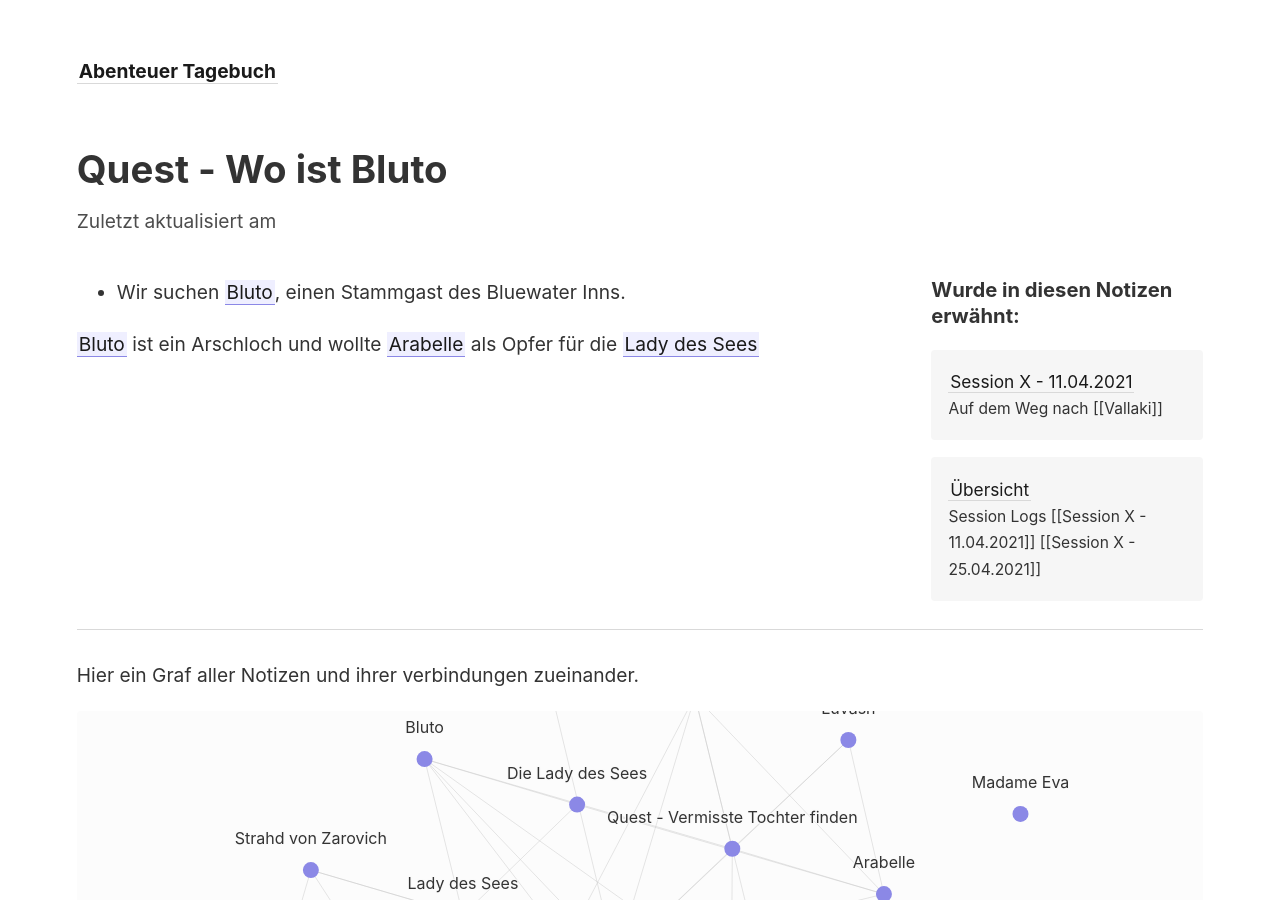
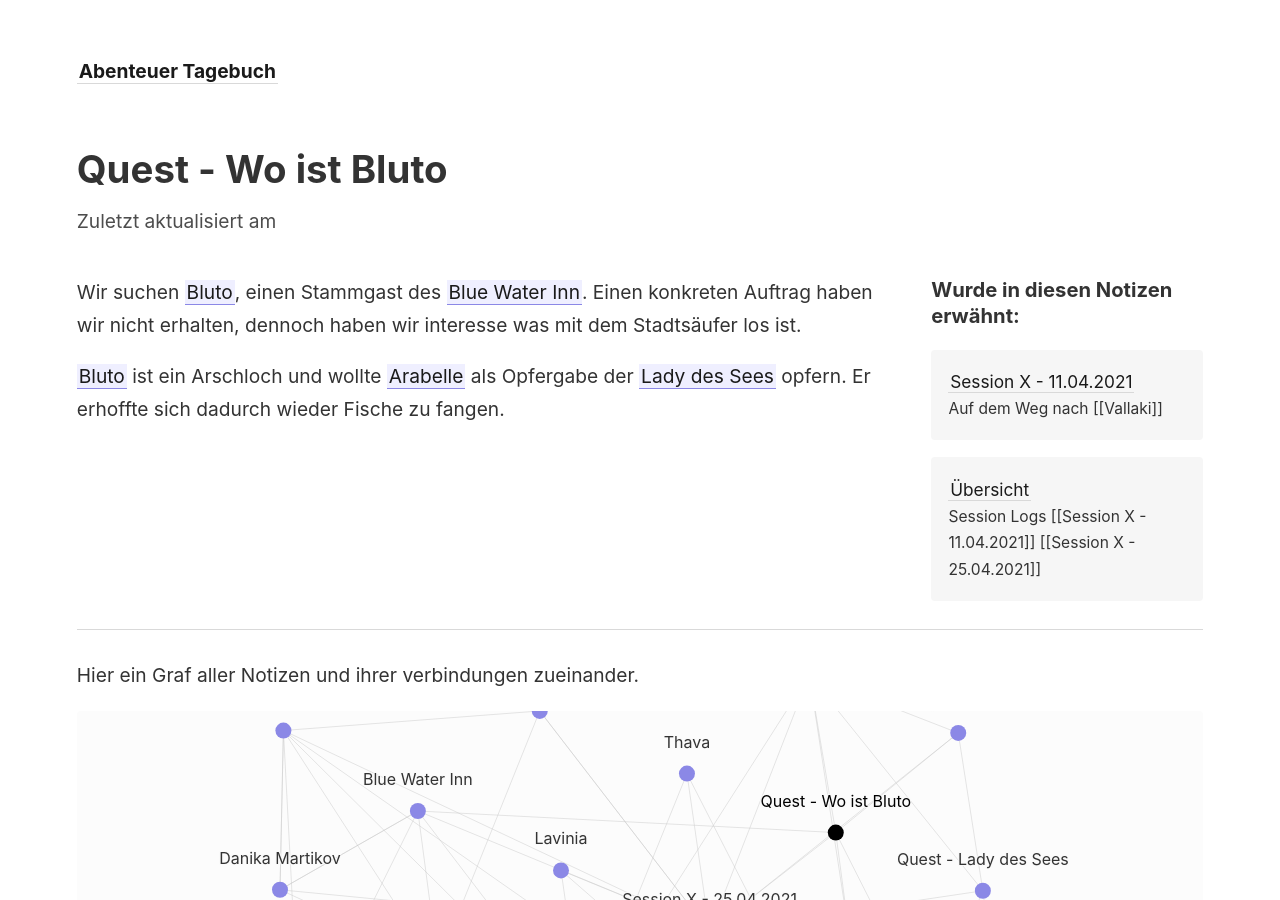
Before and after one commit to Julez404/CoS_Log, a Jekyll site: the page built from _notes/Quest - Wo ist Bluto.md, in a window 1280 px wide and 900 px high. Built offline with Jekyll 4.4.1, drawn with Linux system fonts in a browser that asks for light colours.

Commit message:
Update via script

```diff
--- a/_notes/Quest - Lady des Sees.md
+++ b/_notes/Quest - Lady des Sees.md
@@ -1,5 +1,5 @@
 ---
-title: Die Lady des Sees
+title: Quest - Lady des Sees
 ---
 
 **Questgeber:** [[Arabelle]]
--- a/_notes/Quest - Wo ist Bluto.md
+++ b/_notes/Quest - Wo ist Bluto.md
@@ -2,9 +2,7 @@
 title: Quest - Wo ist Bluto
 ---
 
+Wir suchen [[Bluto]], einen Stammgast des [[Blue Water Inn]].
+Einen konkreten Auftrag haben wir nicht erhalten, dennoch haben wir interesse was mit dem Stadtsäufer los ist.
 
-
-
-* Wir suchen [[Bluto]], einen Stammgast des Bluewater Inns.
-
-[[Bluto]] ist ein Arschloch und wollte [[Arabelle]] als Opfer für die [[Lady des Sees]]
+[[Bluto]] ist ein Arschloch und wollte [[Arabelle]] als Opfergabe der [[Lady des Sees]] opfern. Er erhoffte sich dadurch wieder Fische zu fangen.
```
Also changed, not shown: 1 other file.
